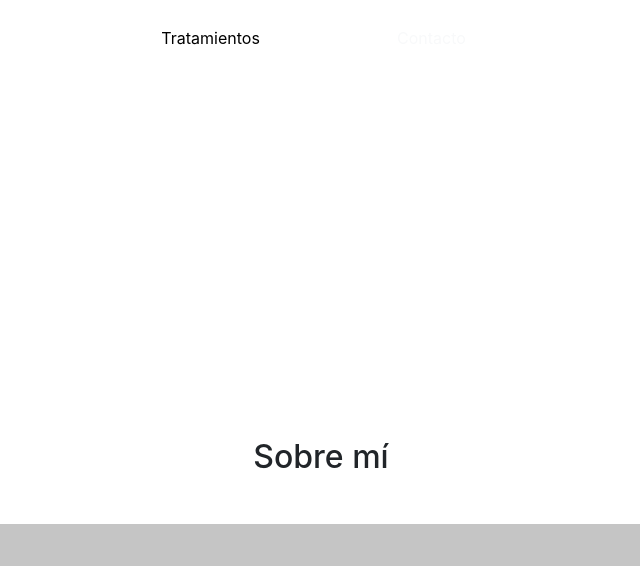
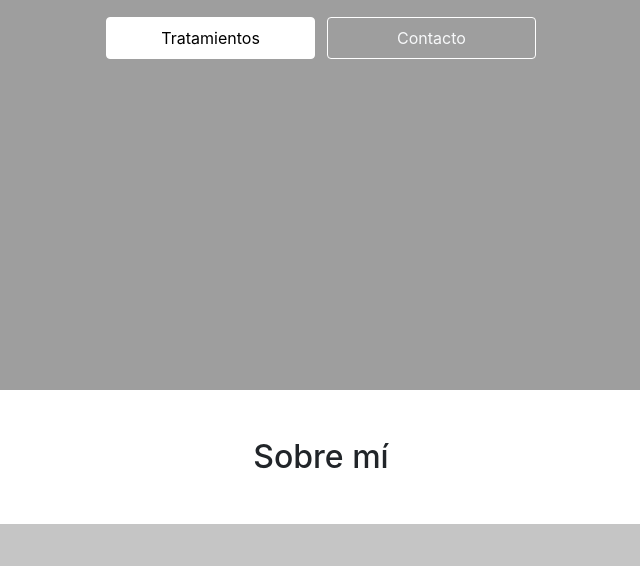
Before and after one commit to Micamayer/Pablo-Giordana, a website: page index.html in a window 1280 px wide. Shown: the part 410-976 px from the top of the page, without its empty margins (319-959 px from the left). Drawn offline with nearby package versions, Linux system fonts and the light colour scheme; files that its build step writes are made by us from their sources; the site is published under a folder, as on GitHub Pages, so addresses that start at the root find nothing.

Commit message:
Posible ultima corrección de linkeos

```diff
--- a/assets/css/style.css
+++ b/assets/css/style.css
@@ -1,6 +1,6 @@
 .bannerImage {
   position: relative;
-  background-image: url(/assets/img/banner.png);
+  background-image: url(./assets/img/banner.png);
   min-height: 100vh;
   background-size: cover;
   background-position: center;
```
